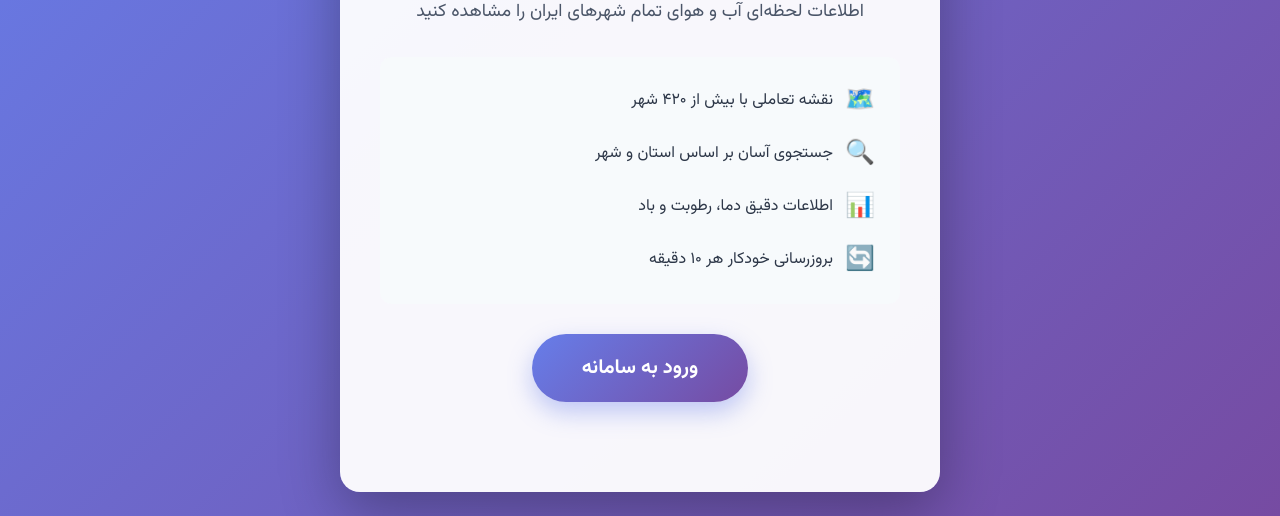
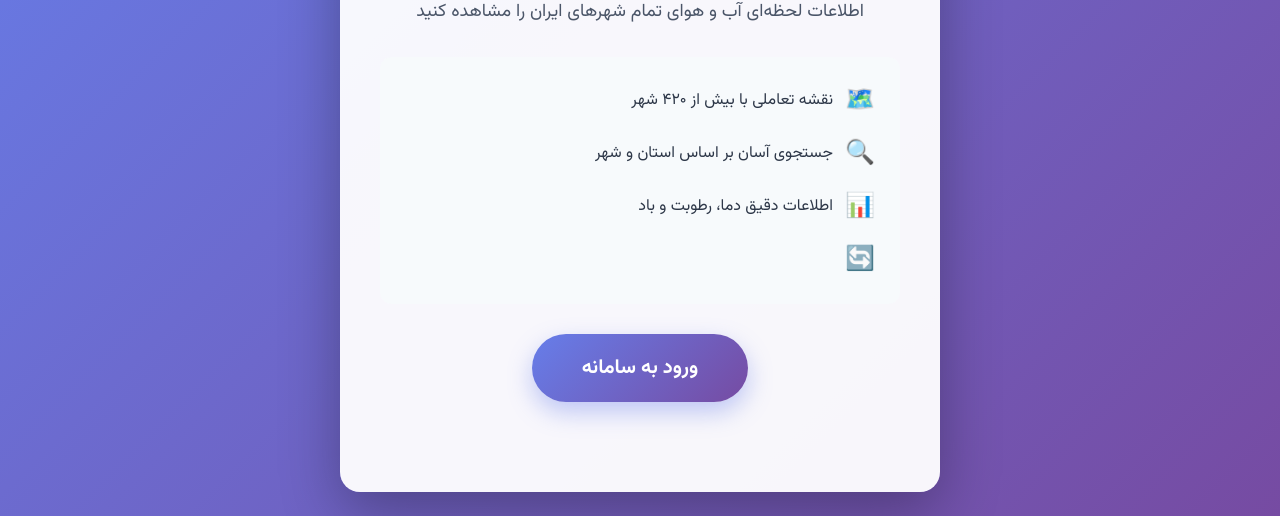
Before and after one commit to hassanrahimikia/iran-weather, a plain HTML site: page index.html in a window 1280 px wide. Shown: the part 284-800 px from the top of the page. Drawn offline with Linux system fonts and the light colour scheme.

Commit message:
Update index.html

```diff
--- a/index.html
+++ b/index.html
@@ -176,7 +176,7 @@
             </div>
             <div class="feature-item">
                 <span class="feature-icon">🔄</span>
-                <span>بروزرسانی خودکار هر ۱۰ دقیقه</span>
+
             </div>
         </div>
 
```
